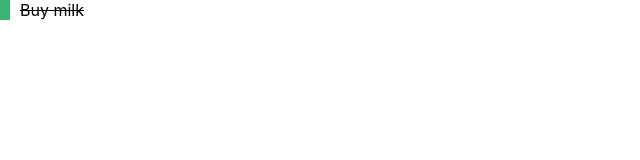
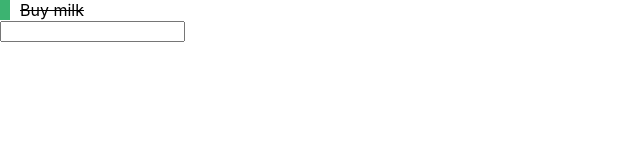
Before and after one commit to abhilashkasula/todo_react, a React (Create React App) app: page / in a window 1280 px wide. Shown: the top 160 px of the page, without its empty margins (0-640 px from the left). Built offline with nearby package versions, Linux system fonts and the light colour scheme.

Commit message:
added input tag

```diff
--- a/src/Todo.js
+++ b/src/Todo.js
@@ -4,24 +4,38 @@ import './todo.css';
 const TodoItem = ({text, status}) => (
   <div className="todo-item">
     <div className={status === 'done' ? 'item-done' : 'item-undone'}></div>
-    <label className={status === 'done' ? 'item-text-done': null} >
+    <label className={status === 'done' ? 'item-text-done' : null}>
       {text}
     </label>
   </div>
 );
 
+const TodoItems = (props) => {
+  const items = props.items.map(({text, status}, index) => (
+    <TodoItem text={text} status={status} key={index} />
+  ));
+
+  return <div>{items}</div>;
+};
+
 class Todo extends React.Component {
   constructor(props) {
     super(props);
-    this.state = {todoItems: [{text: 'Buy milk', status: 'done'}]};
+    this.state = {todoItems: [{text: 'Buy milk', status: 'done'}], text: ''};
+    this.handleInputValue = (e) => {this.handleInput(e.target.value)};
+  }
+
+  handleInput(text) {
+    this.setState(() => ({text}));
   }
 
   render() {
-    const items = this.state.todoItems.map(({text, status}) => (
-      <TodoItem text={text} status={status} />
-    ));
-
-    return <div>{items}</div>;
+    return (
+      <div>
+        <TodoItems items={this.state.todoItems} />
+        <input value={this.state.text} onChange={this.handleInputValue} />
+      </div>
+    );
   }
 }
 
```
